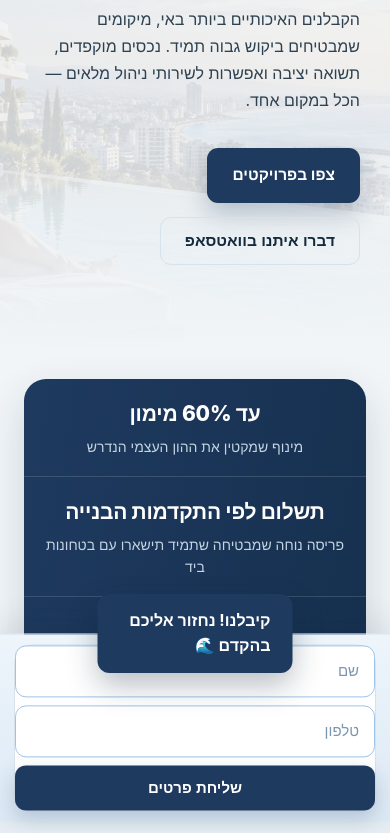
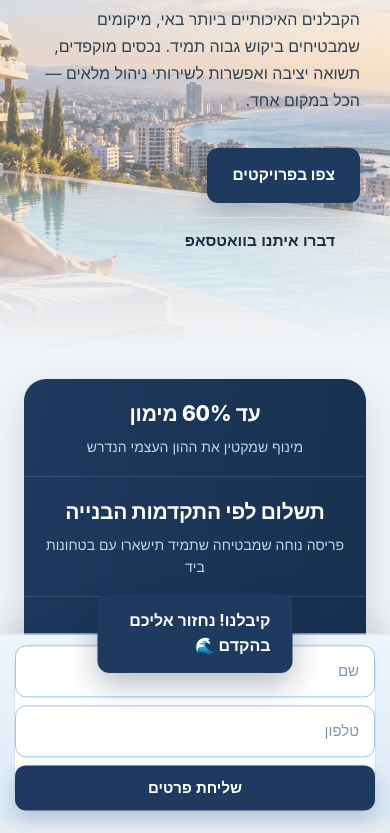
Before and after one commit to tomer-ov/limaprime-site, a plain HTML site: page index.html in a window 390 px wide. Shown: the part 267-1100 px from the top of the page. Drawn offline with Linux system fonts and the light colour scheme.

Commit message:
Make hero image prominent: full opacity with readable scrim (desktop right, mobile vertical)
Co-Authored-By: Claude Opus 4.8 <noreply@anthropic.com>

```diff
--- a/assets/style.css
+++ b/assets/style.css
@@ -52,9 +52,9 @@ header{position:sticky;top:0;z-index:50;backdrop-filter:saturate(1.4) blur(10px)
 
 .hero{position:relative;overflow:hidden}
 .hero::after{content:"";position:absolute;left:0;right:0;bottom:-1px;height:180px;z-index:1;background:linear-gradient(180deg,transparent,var(--ground));pointer-events:none}
-.hero-photo{position:absolute;inset:0;z-index:0;width:100%;height:100%;object-fit:cover;object-position:center;opacity:.17;filter:saturate(.72)}
-.hero-veil{position:absolute;inset:0;z-index:1;background:linear-gradient(270deg, transparent 42%, color-mix(in srgb,var(--ground) 28%, transparent) 100%)}
-@media(max-width:700px){.hero-veil{background:linear-gradient(0deg, color-mix(in srgb,var(--ground) 34%, transparent), transparent 62%)}}
+.hero-photo{position:absolute;inset:0;z-index:0;width:100%;height:100%;object-fit:cover;object-position:center;opacity:1;filter:saturate(1.02)}
+.hero-veil{position:absolute;inset:0;z-index:1;background:linear-gradient(to left, color-mix(in srgb,var(--ground) 92%, transparent) 0%, color-mix(in srgb,var(--ground) 60%, transparent) 32%, transparent 64%), linear-gradient(0deg, color-mix(in srgb,var(--ground) 42%, transparent), transparent 58%)}
+@media(max-width:700px){.hero-veil{background:linear-gradient(to bottom, color-mix(in srgb,var(--ground) 82%, transparent) 0%, color-mix(in srgb,var(--ground) 45%, transparent) 40%, color-mix(in srgb,var(--ground) 32%, transparent) 68%, color-mix(in srgb,var(--ground) 58%, transparent) 100%)}}
 .hero-inner{position:relative;z-index:2;padding-block:96px 118px}
 .hero h1{font-size:clamp(34px,5.4vw,62px);color:var(--ink);max-width:16ch}
 .hero .lead{margin-top:22px;font-size:clamp(16px,2vw,20px);color:color-mix(in srgb,var(--ink) 62%,var(--muted));max-width:52ch;line-height:1.7}
```
